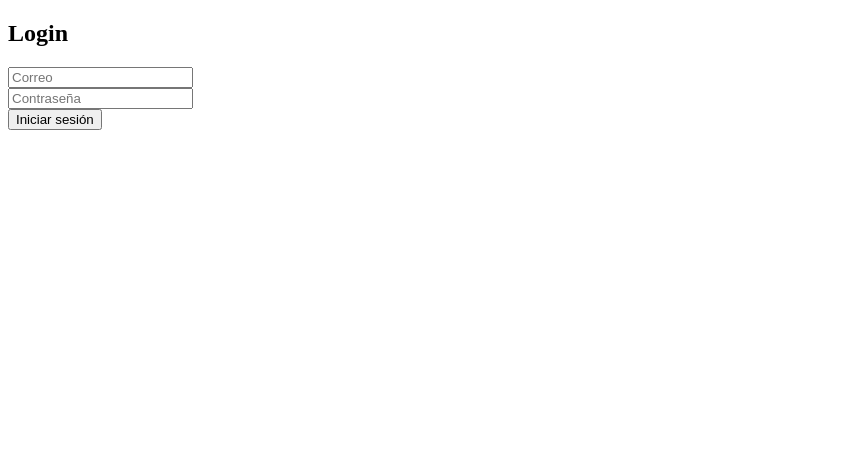
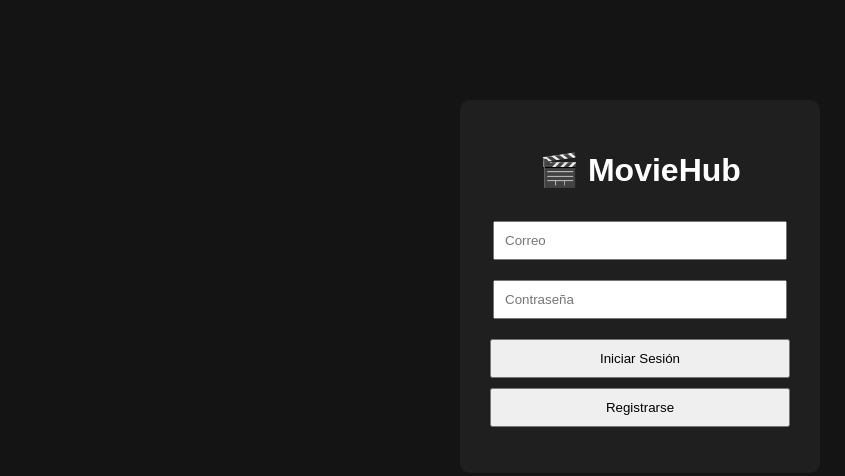
Before and after one commit to OtrevorZ/RecomendacionPeliculas, a website: page frontend/login.html in a window 1280 px wide. Shown: the whole page, without its empty margins (0-845 px from the left). Drawn offline with Linux system fonts and the light colour scheme.

Commit message:
Agrega búsqueda y login funcional

```diff
--- a/frontend/login.html
+++ b/frontend/login.html
@@ -1,40 +1,34 @@
 <!DOCTYPE html>
-<html>
+<html lang="es">
 <head>
-  <title>Login</title>
+  <meta charset="UTF-8">
+  <title>Login - MovieHub</title>
+  <link rel="stylesheet" href="styles.css">
 </head>
+
 <body>
 
-<h2>Login</h2>
+  <div class="login-container">
 
-<input type="email" id="email" placeholder="Correo"><br>
-<input type="password" id="password" placeholder="Contraseña"><br>
+    <h1>🎬 MovieHub</h1>
 
-<button onclick="login()">Iniciar sesión</button>
+    <input type="email" id="email" placeholder="Correo">
 
-<script>
-function login() {
-  const email = document.getElementById("email").value;
-  const password = document.getElementById("password").value;
+    <input type="password" id="password" placeholder="Contraseña">
 
-  fetch("http://localhost:3000/api/login", {
-    method: "POST",
-    headers: {
-      "Content-Type": "application/json"
-    },
-    body: JSON.stringify({ email, password })
-  })
-  .then(res => res.json())
-  .then(data => {
-    if (data.success) {
-      alert("Login exitoso");
-      window.location.href = "index.html";
-    } else {
-      alert("Error: " + data.message);
-    }
-  });
-}
-</script>
+    <button onclick="login()">
+      Iniciar Sesión
+    </button>
+
+    <button onclick="register()">
+      Registrarse
+    </button>
+
+    <p id="mensaje"></p>
+
+  </div>
+
+<script src="login.js"></script>
 
 </body>
 </html>
--- /dev/null
+++ b/frontend/login.js
@@ -0,0 +1,76 @@
+const API_URL = "http://localhost:3000/api";
+
+// 🔐 LOGIN
+function login() {
+
+  const email = document.getElementById("email").value;
+  const password = document.getElementById("password").value;
+
+  fetch(`${API_URL}/login`, {
+
+    method: "POST",
+
+    headers: {
+      "Content-Type": "application/json"
+    },
+
+    body: JSON.stringify({
+      email,
+      password
+    })
+
+  })
+
+  .then(res => res.json())
+
+  .then(data => {
+
+    if (data.success) {
+
+      document.getElementById("mensaje").innerText =
+        "Login exitoso 😎";
+
+      window.location.href = "index.html";
+
+    } else {
+
+      document.getElementById("mensaje").innerText =
+        data.message;
+
+    }
+
+  });
+
+}
+
+
+// 🟢 REGISTRO
+function register() {
+
+  const email = document.getElementById("email").value;
+  const password = document.getElementById("password").value;
+
+  fetch(`${API_URL}/register`, {
+
+    method: "POST",
+
+    headers: {
+      "Content-Type": "application/json"
+    },
+
+    body: JSON.stringify({
+      email,
+      password
+    })
+
+  })
+
+  .then(res => res.text())
+
+  .then(data => {
+
+    document.getElementById("mensaje").innerText = data;
+
+  });
+
+}
--- a/frontend/styles.css
+++ b/frontend/styles.css
@@ -49,3 +49,22 @@ button {
 .rating {
   color: gold;
 }
+.login-container {
+  width: 300px;
+  margin: 100px auto;
+  background: #1f1f1f;
+  padding: 30px;
+  border-radius: 10px;
+  text-align: center;
+}
+
+.login-container input {
+  width: 90%;
+  padding: 10px;
+  margin: 10px 0;
+}
+
+.login-container button {
+  width: 100%;
+  margin-top: 10px;
+}
```
Also changed, not shown: backend/db.js (added, +18 -0 lines), frontend/script.js (+35 -1 lines).
